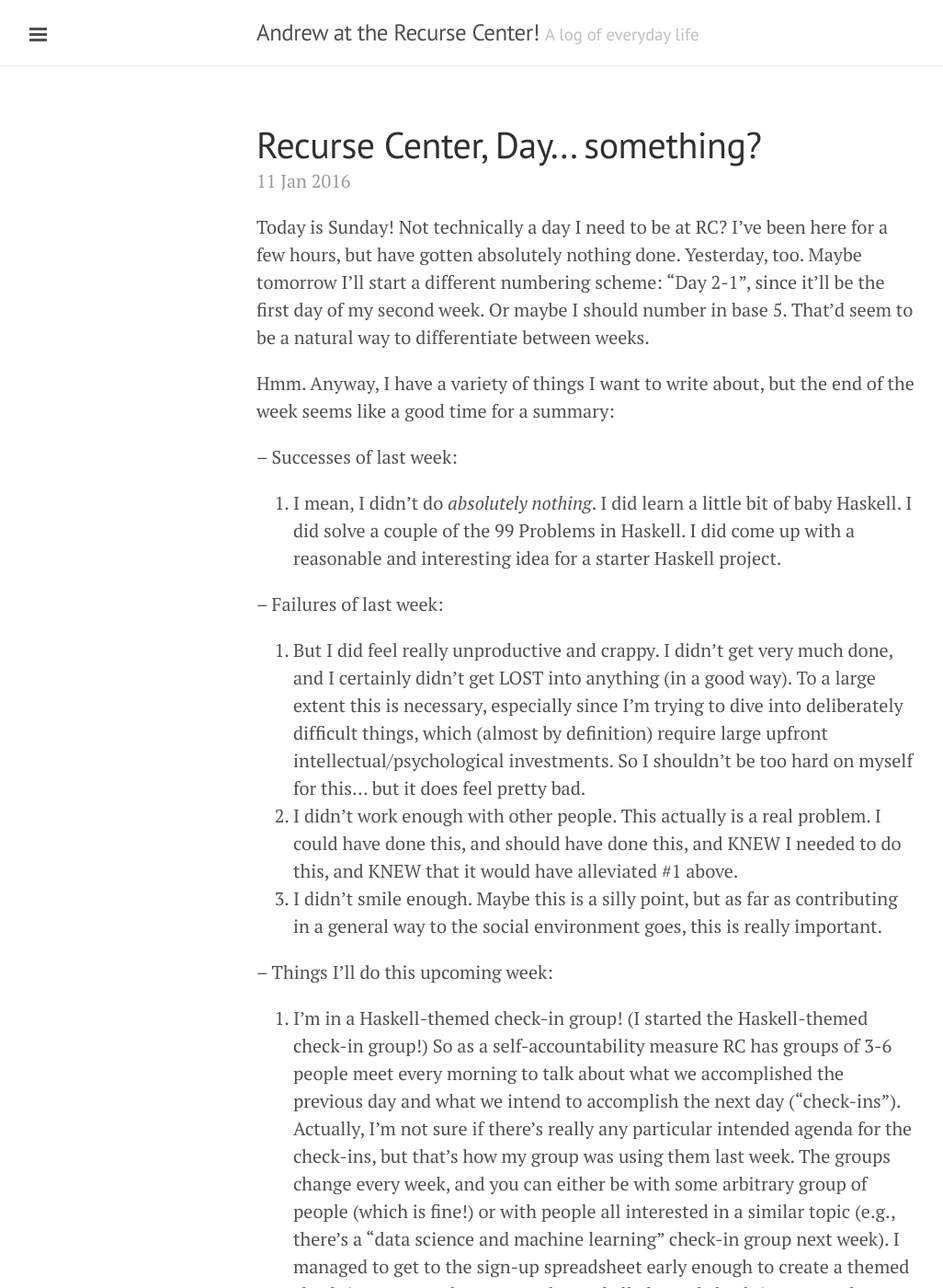
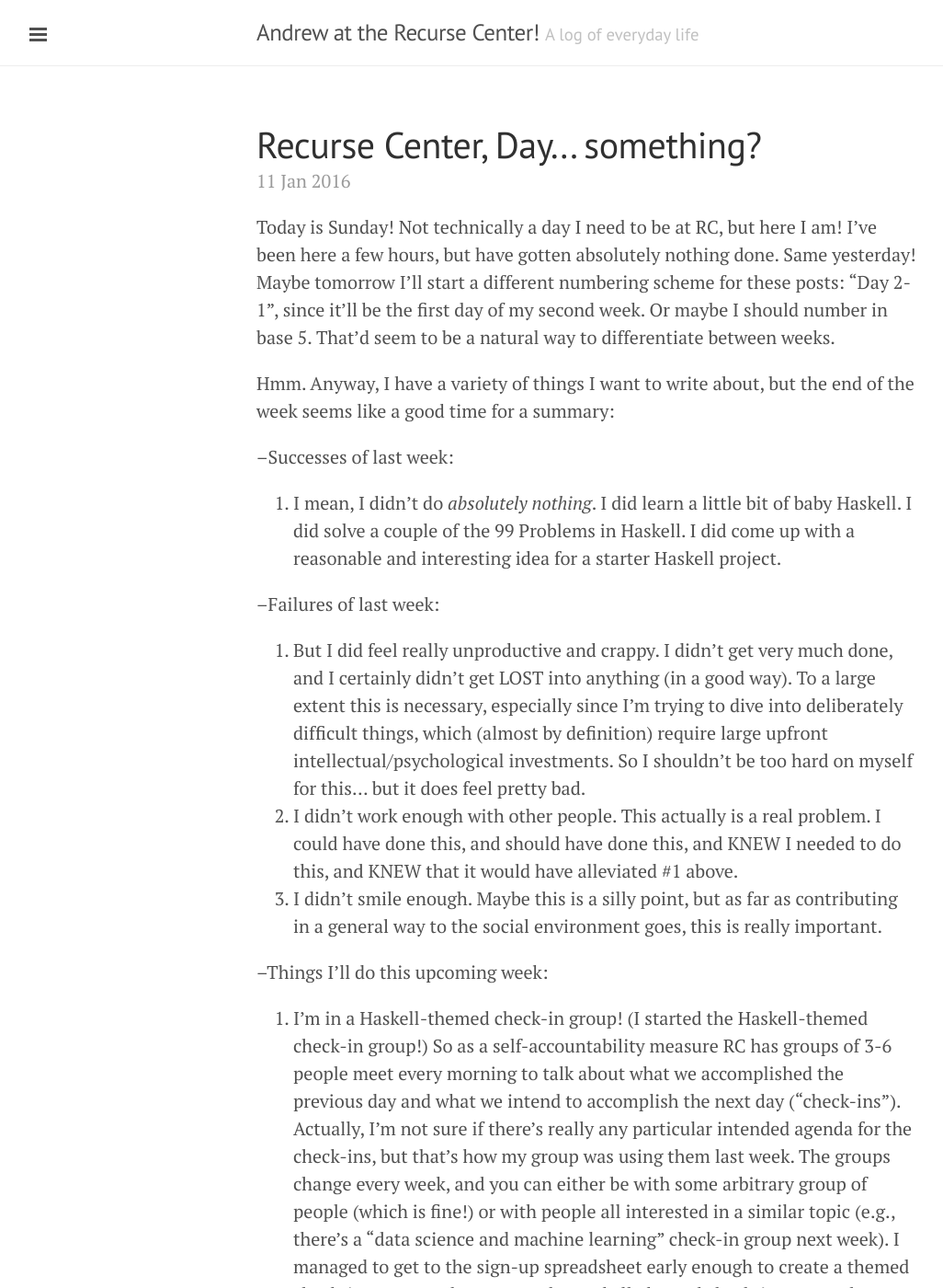
Before and after one commit to amalex5/amalex5.github.io, a Jekyll site: the page built from _posts/2016-01-11-recurse-center-day...-something.markdown, in a window 1280 px wide and 1400 px high. Shown: the whole window at 92% size, without its empty margins (1-1027 px from the left). Built offline with Jekyll 4.4.1, drawn with Linux system fonts in a browser that asks for light colours.

Commit message:
Post update: Recurse Center, Day... something?

```diff
--- a/_posts/2016-01-11-recurse-center-day...-something.markdown
+++ b/_posts/2016-01-11-recurse-center-day...-something.markdown
@@ -3,19 +3,19 @@ published: true
 title: Recurse Center, Day... something?
 layout: post
 ---
-Today is Sunday! Not technically a day I need to be at RC? I've been here for a few hours, but have gotten absolutely nothing done. Yesterday, too. Maybe tomorrow I'll start a different numbering scheme: "Day 2-1", since it'll be the first day of my second week. Or maybe I should number in base 5. That'd seem to be a natural way to differentiate between weeks.
+Today is Sunday! Not technically a day I need to be at RC, but here I am! I've been here a few hours, but have gotten absolutely nothing done. Same yesterday! Maybe tomorrow I'll start a different numbering scheme for these posts: "Day 2-1", since it'll be the first day of my second week. Or maybe I should number in base 5. That'd seem to be a natural way to differentiate between weeks.
 
 Hmm. Anyway, I have a variety of things I want to write about, but the end of the week seems like a good time for a summary:
 
--- Successes of last week:
+--Successes of last week:
 1. I mean, I didn't do *absolutely nothing*. I did learn a little bit of baby Haskell. I did solve a couple of the 99 Problems in Haskell. I did come up with a reasonable and interesting idea for a starter Haskell project.
 
--- Failures of last week:
+--Failures of last week:
 1. But I did feel really unproductive and crappy. I didn't get very much done, and I certainly didn't get LOST into anything (in a good way). To a large extent this is necessary, especially since I'm trying to dive into deliberately difficult things, which (almost by definition) require large upfront intellectual/psychological investments. So I shouldn't be too hard on myself for this... but it does feel pretty bad.
 2. I didn't work enough with other people. This actually is a real problem. I could have done this, and should have done this, and KNEW I needed to do this, and KNEW that it would have alleviated #1 above.
 3. I didn't smile enough. Maybe this is a silly point, but as far as contributing in a general way to the social environment goes, this is really important.
 
--- Things I'll do this upcoming week:
+--Things I'll do this upcoming week:
 1. I'm in a Haskell-themed check-in group! (I started the Haskell-themed check-in group!) So as a self-accountability measure RC has groups of 3-6 people meet every morning to talk about what we accomplished the previous day and what we intend to accomplish the next day ("check-ins"). Actually, I'm not sure if there's really any particular intended agenda for the check-ins, but that's how my group was using them last week. The groups change every week, and you can either be with some arbitrary group of people (which is fine!) or with people all interested in a similar topic (e.g., there's a "data science and machine learning" check-in group next week). I managed to get to the sign-up spreadsheet early enough to create a themed check-in group, and so I created a Haskell-themed check-in group. There are two other people in it! Not huge, but that's okay. I'm excited for it.
 2. I want to start trying to write this symbolic differentiator in Haskell. Conceptually it's not that hard (were I doing it in Python or JavaScript I could just dive in and fight my way through), and I think it will be fun and good. And it'll be something I can asked the more experienced Haskellers to code-review, so that I can avoid the autodidactic trap of working but ugly and/or inefficient code!
 3. I also desperately need to find an apartment. And get a new computer. The ArchaeoBook belongs in a museum. In principal, these are problems that are solved entirely by money (unlike most of the problems in my life); in practice, they're solved by amounts of money that are way outside of my spending comfort-zone.
```
